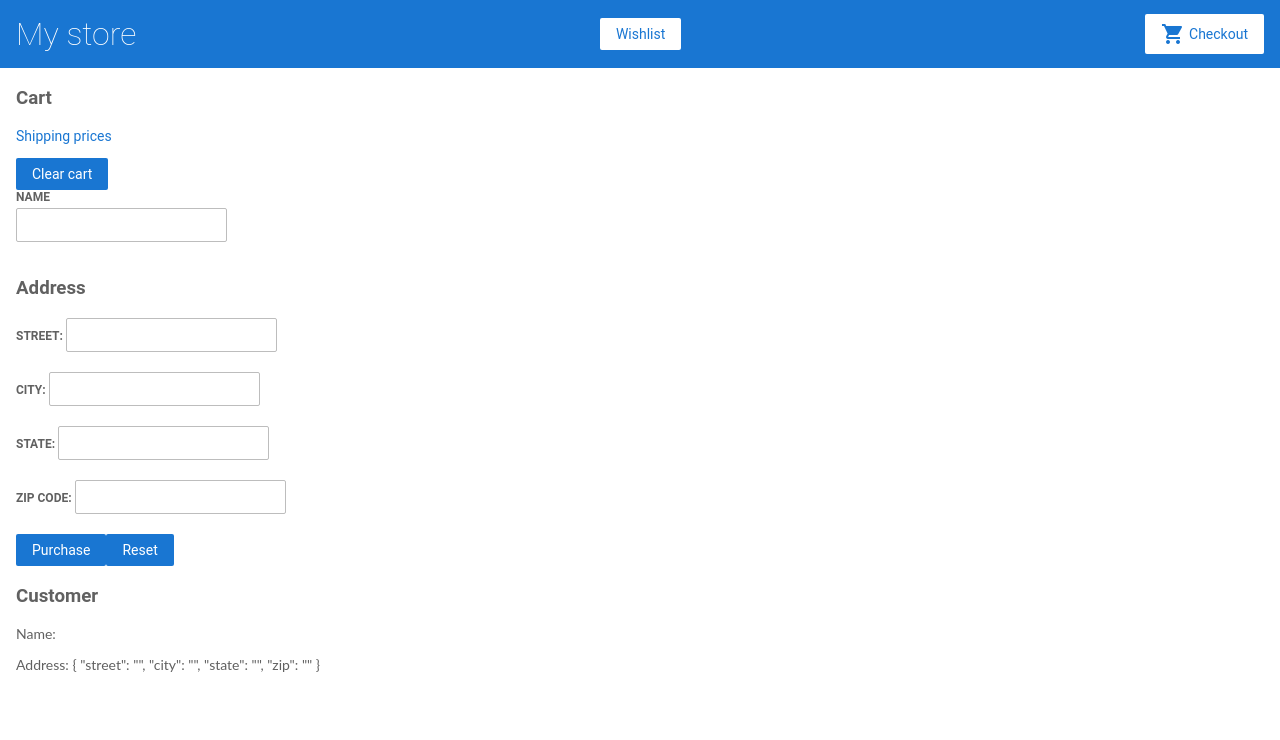
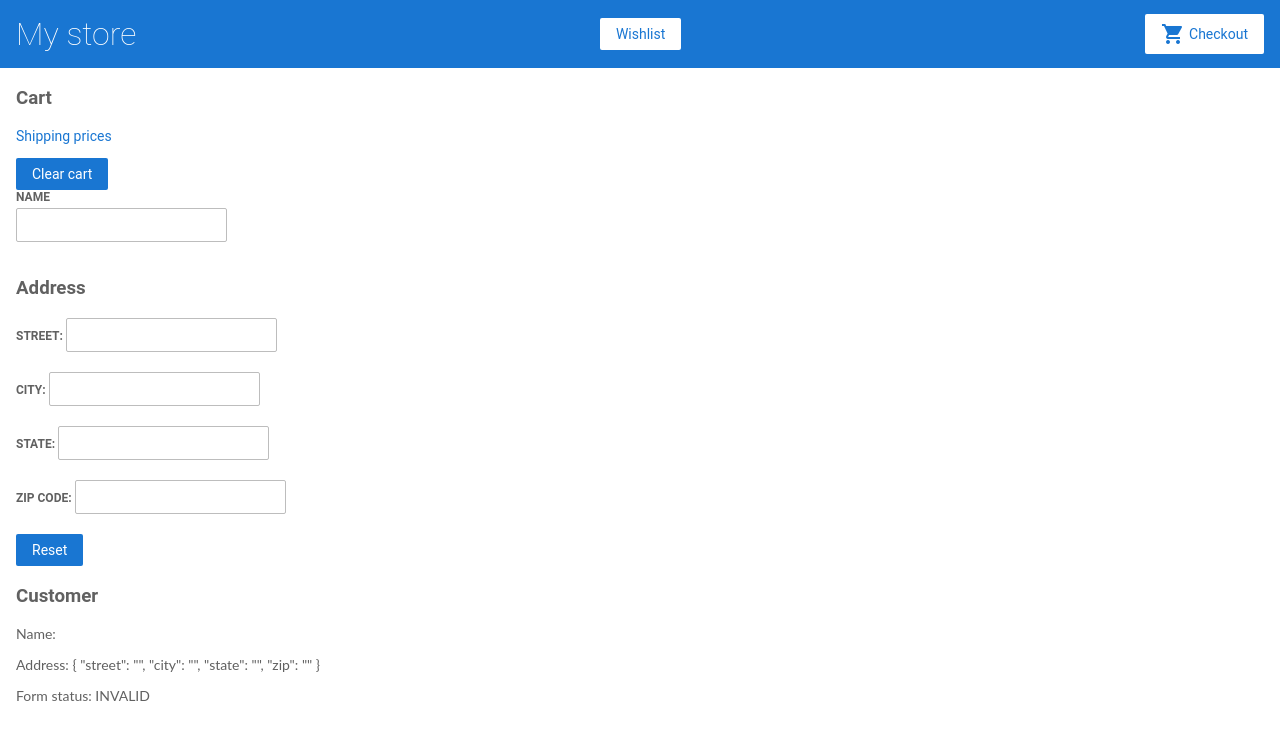
Before and after one commit to zhoricc3398/angular-tutorial-first, an Angular app: page /cart in a window 1280 px wide. Shown: the top 740 px of the page. Built offline with nearby package versions, Linux system fonts and the light colour scheme.

Commit message:
feat(9-reactive-forms-form-validation): Finish 9-reactive-forms-form-validation

```diff
--- a/src/app/cart/cart.component.html
+++ b/src/app/cart/cart.component.html
@@ -15,7 +15,7 @@
 <form [formGroup]="checkedForm" (ngSubmit)="onSubmit(checkedForm.value)">
     <div>
         <label for="name">Name</label>
-        <input id="name" type="text" formControlName="name">
+        <input id="name" type="text" formControlName="name" required>
     </div>
     <div formGroupName="address">
         <h3>Address</h3>
@@ -32,7 +32,7 @@
             <input type="text" formControlName="zip">
         </label>
     </div>
-    <button class="button" type="submit">Purchase</button>
+    <button class="button" type="submit" *ngIf="checkedForm.status === 'VALID'">Purchase</button>
     <button class="button" type="button" (click)="resetForm()">Reset</button>
 </form>
 
@@ -46,4 +46,8 @@
     <p>
         Address: {{checkedForm.controls.address.value | json}}
     </p>
+
+    <p>
+        Form status: {{checkedForm.status}}
+    </p>
 </div>
--- a/src/app/cart/cart.component.ts
+++ b/src/app/cart/cart.component.ts
@@ -1,5 +1,5 @@
 import { Component, OnInit } from '@angular/core';
-import { FormBuilder } from '@angular/forms'
+import { FormBuilder, Validators } from '@angular/forms'
 import { CartService } from './../cart.service';
 
 @Component({
@@ -14,7 +14,7 @@ export class CartComponent implements OnInit {
     this.items = this.cartService.getItems()
 
     this.checkedForm = formBuilder.group({
-      name: '',
+      name: ['', Validators.minLength(2)],
       address: formBuilder.group({
         street: '',
         city: '',
```
